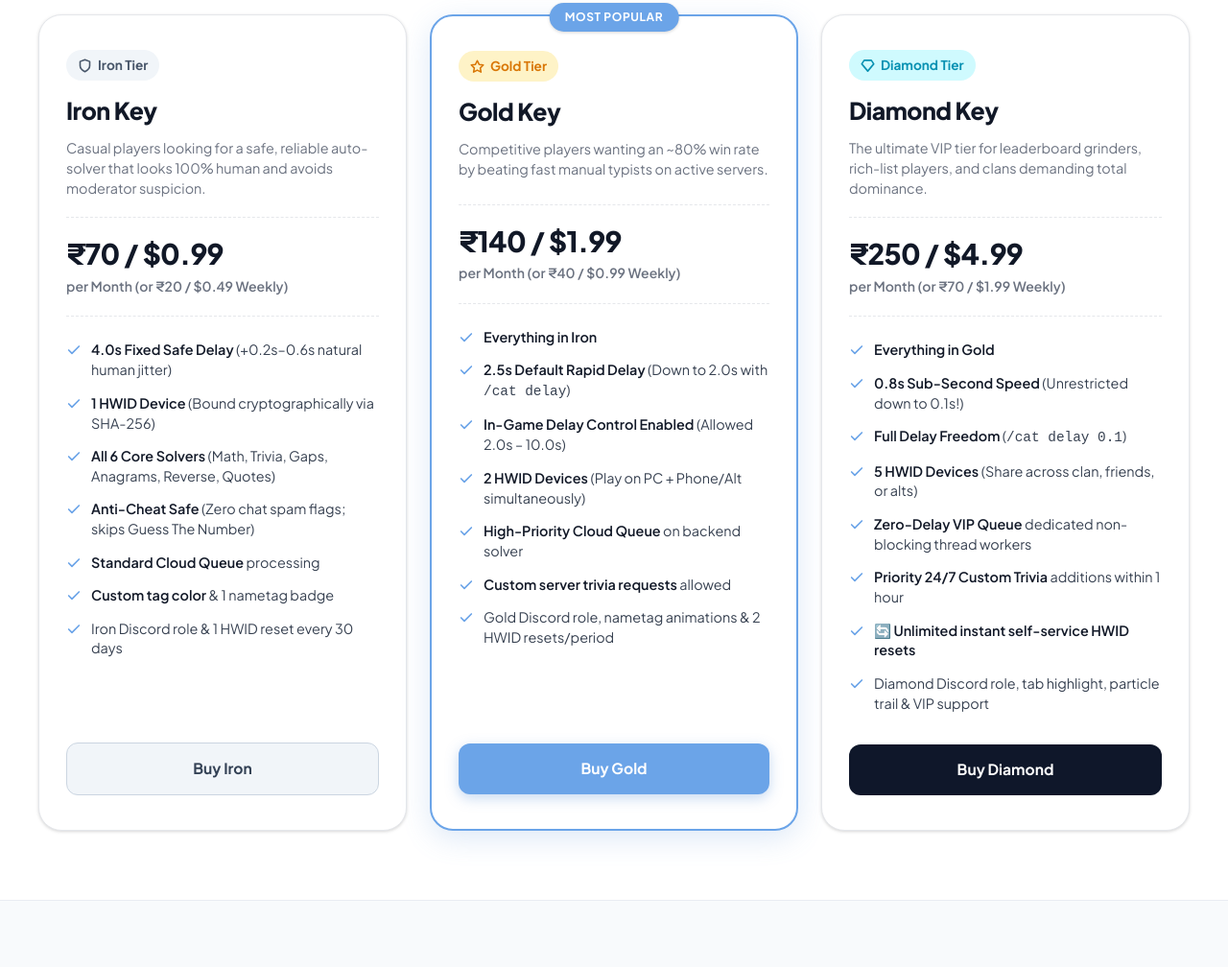
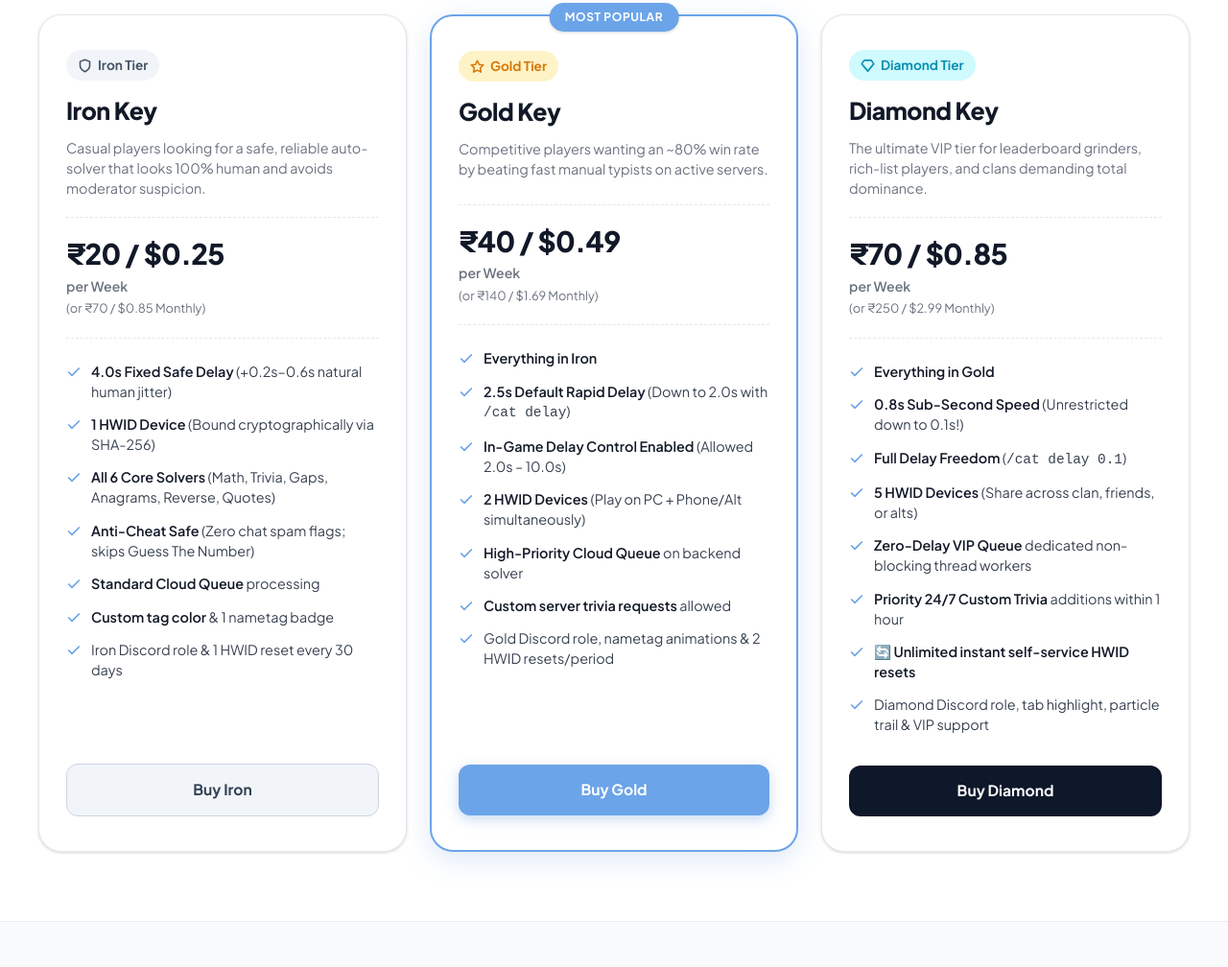
Before and after one commit to itz0cat/website, a plain HTML site: page store/index.html in a window 1280 px wide. Shown: the part 1470-2478 px from the top of the page at 96% size. Drawn offline with Linux system fonts and the light colour scheme.

Commit message:
Update store prices to display weekly rate in large text with accurate USD conversions

```diff
--- a/store/index.html
+++ b/store/index.html
@@ -160,8 +160,8 @@
             </div>
 
             <div class="tier-price-box">
-              <span class="tier-price">₹70 / $0.99</span>
-              <span class="tier-period">per Month (or ₹20 / $0.49 Weekly)</span>
+              <span class="tier-price">₹20 / $0.25</span>
+              <span class="tier-period">per Week <small style="display:block; font-size: 0.8rem; color: #6b7280; font-weight: normal; margin-top: 2px;">(or ₹70 / $0.85 Monthly)</small></span>
             </div>
 
             <ul class="tier-features">
@@ -231,8 +231,8 @@
             </div>
 
             <div class="tier-price-box">
-              <span class="tier-price">₹140 / $1.99</span>
-              <span class="tier-period">per Month (or ₹40 / $0.99 Weekly)</span>
+              <span class="tier-price">₹40 / $0.49</span>
+              <span class="tier-period">per Week <small style="display:block; font-size: 0.8rem; color: #6b7280; font-weight: normal; margin-top: 2px;">(or ₹140 / $1.69 Monthly)</small></span>
             </div>
 
             <ul class="tier-features">
@@ -301,8 +301,8 @@
             </div>
 
             <div class="tier-price-box">
-              <span class="tier-price">₹250 / $4.99</span>
-              <span class="tier-period">per Month (or ₹70 / $1.99 Weekly)</span>
+              <span class="tier-price">₹70 / $0.85</span>
+              <span class="tier-period">per Week <small style="display:block; font-size: 0.8rem; color: #6b7280; font-weight: normal; margin-top: 2px;">(or ₹250 / $2.99 Monthly)</small></span>
             </div>
 
             <ul class="tier-features">
```
